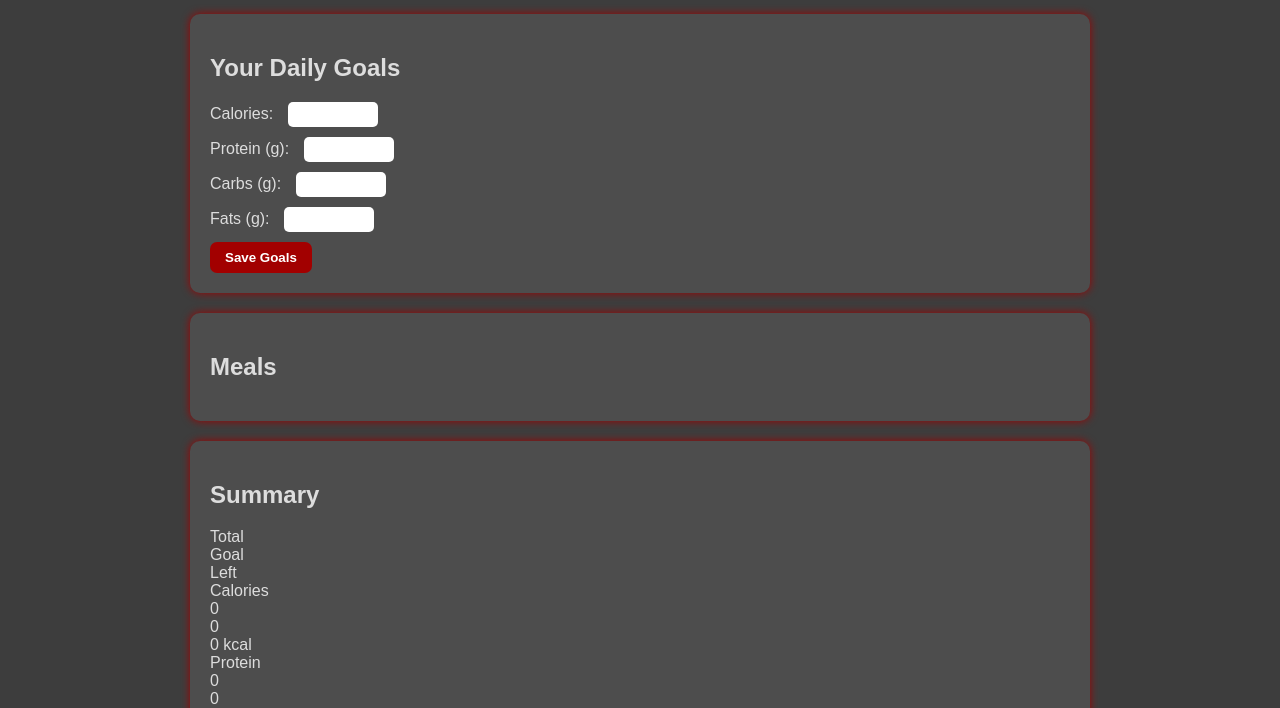
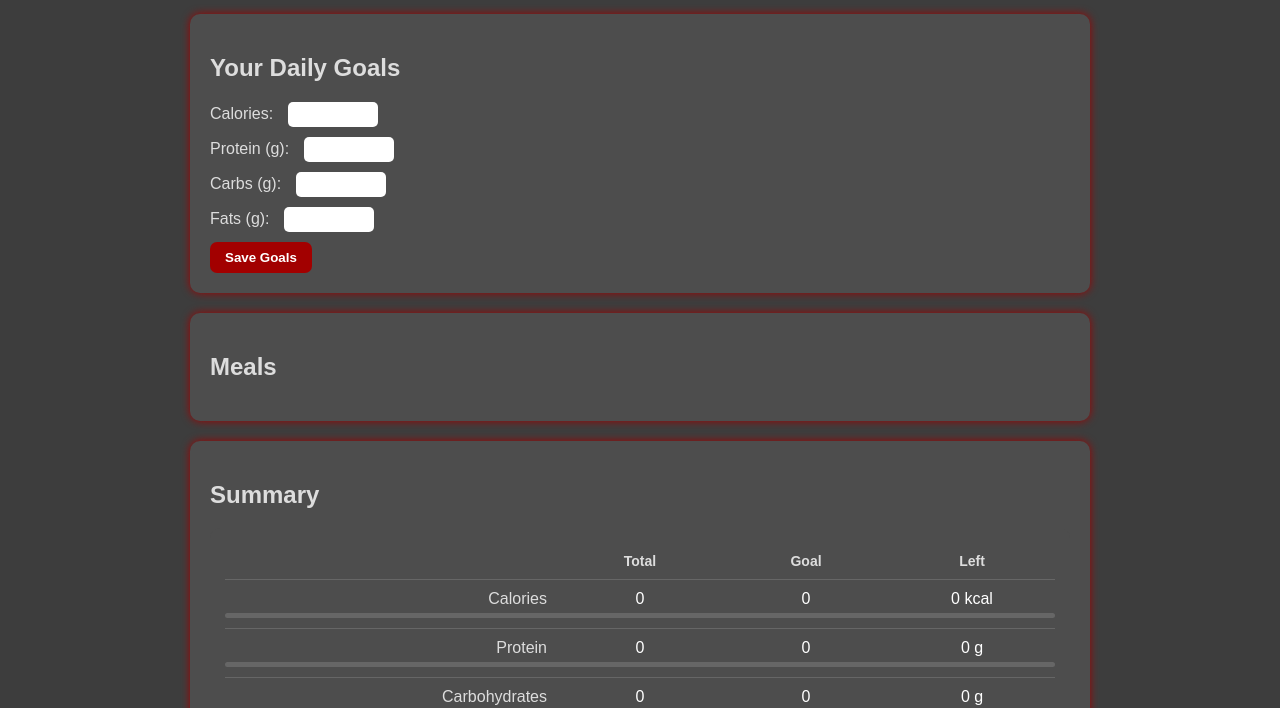
Before and after one commit to Zeyadfit0/CalNtr, a plain HTML site: page index.html in a window 1280 px wide. Shown: the part 57-765 px from the top of the page. Drawn offline with Linux system fonts and the light colour scheme.

Commit message:
Update style.css

```diff
--- a/style.css
+++ b/style.css
@@ -234,3 +234,94 @@ footer {
 .close-btn:hover {
   color: #a20000;
 }
+
+/* Nutrition Summary Component Styles */
+
+.ملخص-تغذية {
+  font-family: sans-serif;
+  background-color: #4d4d4d; /* Changed to match section background */
+  border-radius: 10px;
+  padding: 15px;
+  max-width: 100%;
+  margin: 0 auto;
+  color: #ddd; /* Changed to match section text color */
+}
+
+.صف-العنوان,
+.عنصر-تغذية {
+  display: grid;
+  grid-template-columns: 2fr 1fr 1fr 1fr;
+  align-items: center;
+  padding: 10px 0;
+  border-bottom: 1px solid #666; /* Changed border color for contrast */
+}
+
+.صف-العنوان {
+  font-weight: bold;
+  color: #ddd; /* Changed header color for contrast */
+  font-size: 14px;
+}
+
+.صف-العنوان .تسمية {
+  grid-column: 1 / 2;
+  text-align: right;
+}
+.صف-العنوان .اجمالي-تسمية,
+.صف-العنوان .هدف-تسمية,
+.صف-العنوان .متبقي-تسمية {
+  text-align: center;
+}
+
+
+.عنصر-تغذية {
+  position: relative;
+  border-bottom: 1px solid #666; /* Changed border color for contrast */
+}
+
+.عنصر-تغذية:last-child {
+  border-bottom: none;
+}
+
+.تسمية-العنصر {
+  font-size: 16px;
+  font-weight: 500;
+  color: #ddd; /* Changed item label color for contrast */
+  text-align: right;
+  padding-right: 10px;
+}
+
+.قيمة-العنصر {
+  text-align: center;
+  font-size: 16px;
+  font-weight: 500;
+  color: #fff; /* Changed value color for better visibility */
+}
+
+.حاوية-شريط-التقدم {
+  grid-column: 1 / 5;
+  height: 5px;
+  background-color: #666; /* Changed progress bar container color */
+  border-radius: 5px;
+  margin-top: 5px;
+  overflow: hidden;
+}
+
+.شريط-التقدم {
+  height: 100%;
+  border-radius: 5px;
+}
+
+.تقدم-بروتين {
+  background-color: #e9bb33;
+}
+
+.تقدم-كربوهيدرات {
+  background-color: #3ec0ba;
+}
+
+.تقدم-دهون {
+  background-color: #8e44ad;
+}
+.شريط-التقدم.تقدم-سعرات {
+  background-color: #3b9cc8;
+}
```
